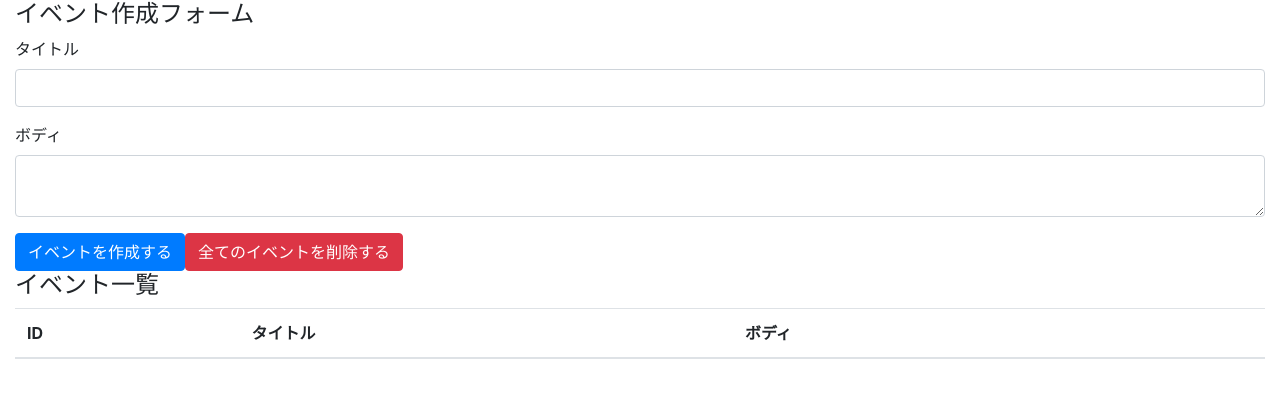
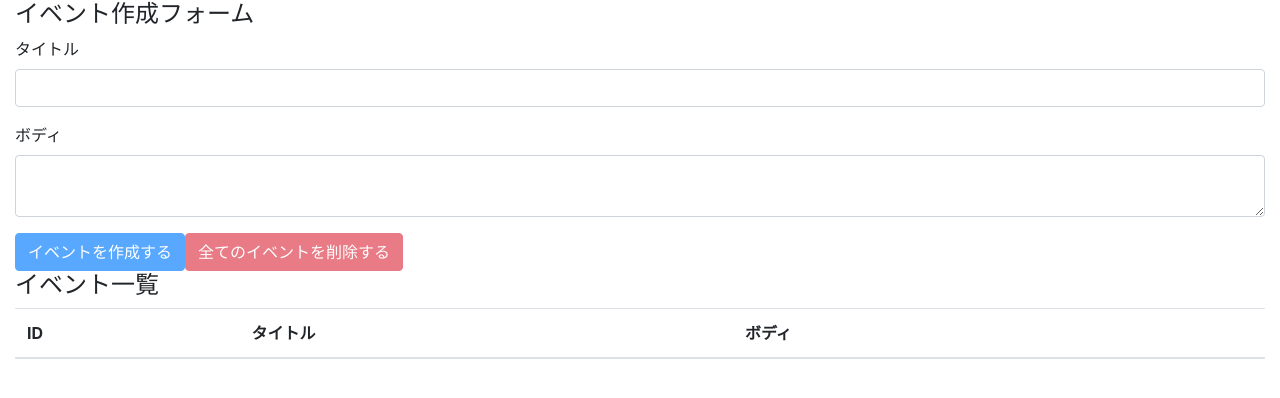
Before and after one commit to HIDETO-NDTB/react-Hooks-practice, a React (Create React App) app: page / in a window 1280 px wide. Shown: the top 398 px of the page. Built offline with nearby package versions, Linux system fonts and the light colour scheme.

Commit message:
implement all events deletion feature

```diff
--- a/src/components/App.js
+++ b/src/components/App.js
@@ -22,6 +22,15 @@ const App = () => {
     setBody('');
   };
 
+  const deleteAllEvents = e => {
+    e.preventDefault();
+    if (window.confirm('全てのイベントを削除してよろしいですか？')) {
+      dispatch({
+        type: 'DELETE_ALL_EVENTS'
+      })
+    }
+  }
+
   return (
     <div className="container-fluid">
       <h4>イベント作成フォーム</h4>
@@ -35,8 +44,8 @@ const App = () => {
           <textarea className="form-control" id="formEventBody" onChange={e => setBody(e.target.value)} value={body} />
         </div>
 
-        <button className="btn btn-primary" onClick={addEvent}>イベントを作成する</button>
-        <button className="btn btn-danger">全てのイベントを削除する</button>
+        <button className="btn btn-primary" onClick={addEvent} disabled={ !(title && body) }>イベントを作成する</button>
+        <button className="btn btn-danger" onClick={deleteAllEvents} disabled={ state.length===0 }>全てのイベントを削除する</button>
       </form>
       <h4>イベント一覧</h4>
       <table className="table table-hover">
--- a/src/components/Event.js
+++ b/src/components/Event.js
@@ -3,10 +3,12 @@ import React from 'react';
 const Event = ({ event, dispatch }) => {
   const id = event.id;
   const handleClickDeleteButton = () => {
-    dispatch({
-      type: 'DELETE_EVENT',
-      id
-    })
+    if (window.confirm(`イベント（id:${id}）を削除してよろしいですか？`)) {
+      dispatch({
+        type: 'DELETE_EVENT',
+        id
+      })
+    }
   };
   return (
     <tr>
```
